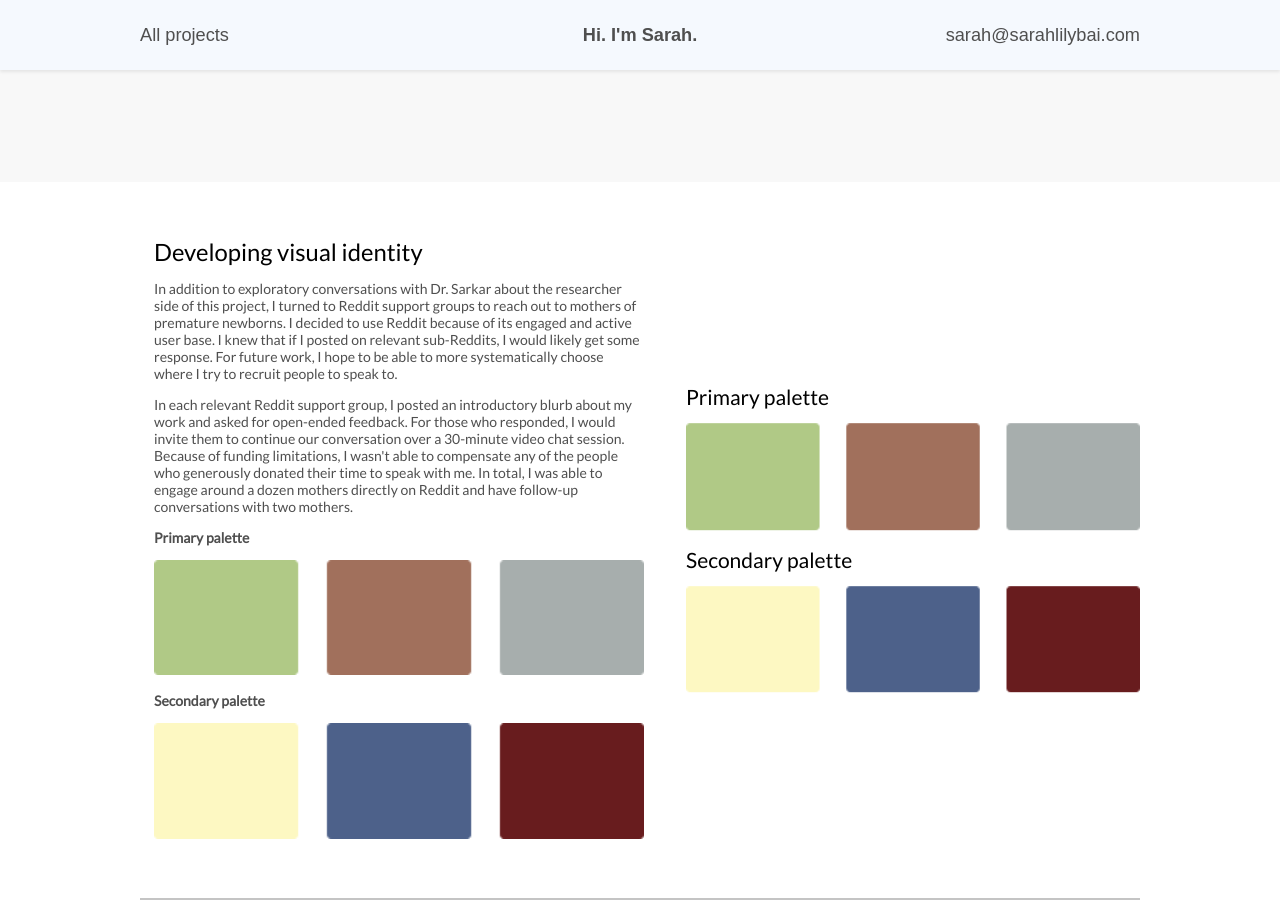
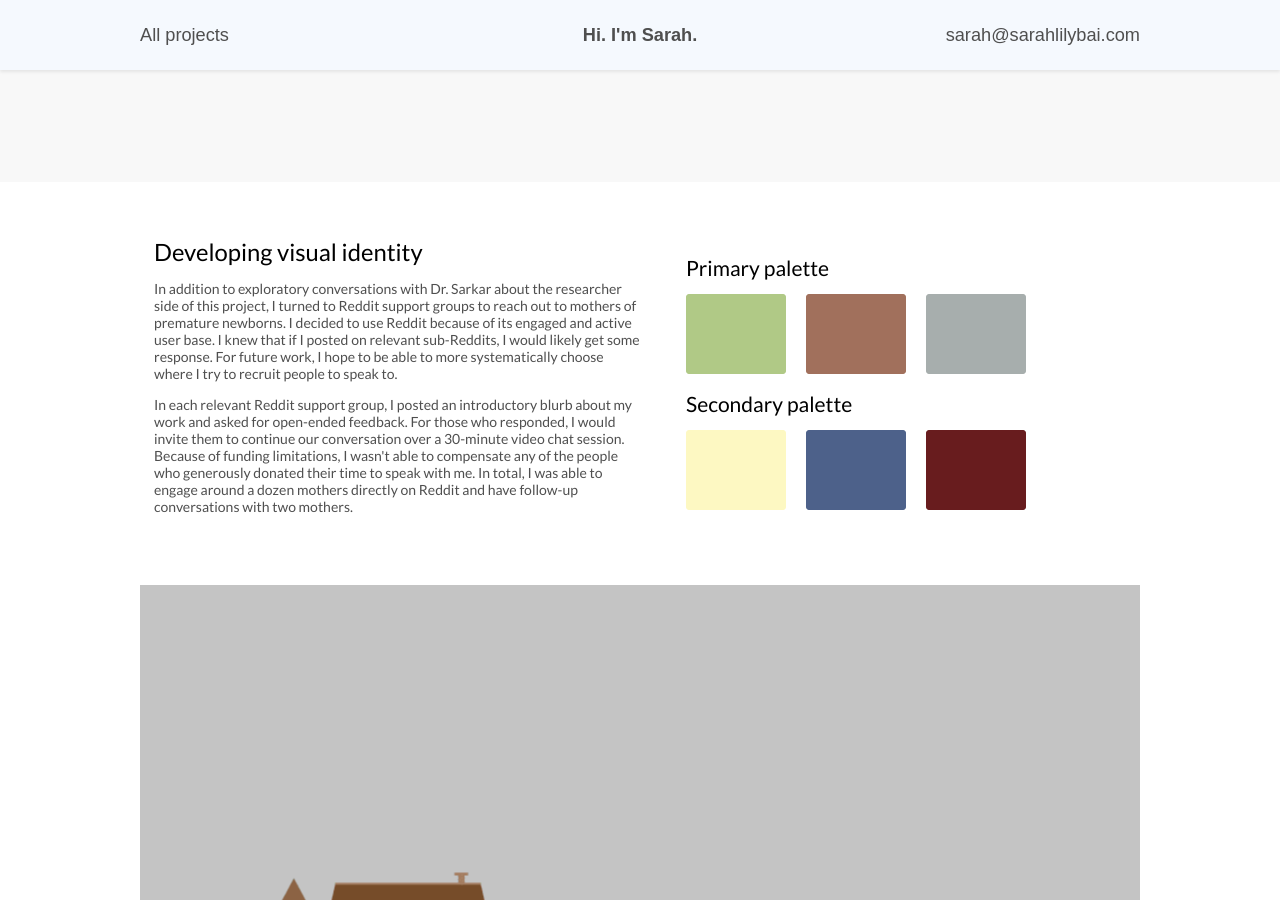
Before and after one commit to sarahbai8/sarahbai8.github.io, a Jekyll site: the page built from growing-urban.html, in a window 1280 px wide and 900 px high, scrolled down 698 px. Built offline with Jekyll 4.4.1, drawn with Linux system fonts in a browser that asks for light colours.

Commit message:
tablet interface tweaks

```diff
--- a/_sass/_components.scss
+++ b/_sass/_components.scss
@@ -41,7 +41,7 @@
         top: 50%;
         left: 50%;
         transform: translate(-50%, -50%);
-        border-bottom: ($baseunit * 1) solid $color-button;
+        border-bottom: ($baseunit * 1) solid $color-text;
         border-left: ($baseunit * 0.75) solid transparent;
         border-right: ($baseunit * 0.75) solid transparent;
     }
--- a/_sass/_layout.scss
+++ b/_sass/_layout.scss
@@ -16,6 +16,7 @@
 .header {
     $header-height: 5 * $baseunit;
 
+    position: -webkit-sticky;
     position: sticky;
     top: 0;
     height: $header-height;
@@ -47,6 +48,7 @@
             text-align: right;
         }
         &--center {
+            white-space: nowrap;
         }
     }
     &__text {
@@ -92,6 +94,10 @@
         &__item {
             width: calc(50% - #{$baseunit / 2});
             margin: 0;
+
+            & + & {
+                margin-top: 0;
+            }
         }
     }
 }
@@ -110,7 +116,7 @@
             width: 30 * $baseunit;
         }
 
-        @include breakpoint($breakpoint-large) {
+        @include breakpoint($breakpoint-medium) {
             .hero__content {
                 top: 45vh;
                 margin-left: auto;
@@ -130,19 +136,29 @@
             top: 4 * $baseunit;
         }
         .hero__visual {
-            bottom: -10 * $baseunit;
-            right: -4 * $baseunit;
-            width: 18 * $baseunit;
+            bottom: -12 * $baseunit;
+            right: -15%;
+            width: 80%;
         }
 
-        @include breakpoint($breakpoint-large) {
-            margin-bottom: 4 * $baseunit;
+        @include breakpoint($breakpoint-medium) {
+            margin-bottom: 5 * $baseunit;
 
             .hero__content {
                 top: 25vh;
             }
             .hero__visual {
+                bottom: -5 * $baseunit;
+                right: -10 * $baseunit;
+                width: 41 * $baseunit;
+            }
+        }
+        @include breakpoint($breakpoint-large) {
+            margin-bottom: 4 * $baseunit;
+
+            .hero__visual {
                 top: 3 * $baseunit;
+                bottom: auto;
                 right: 0;
                 width: 41 * $baseunit;
             }
@@ -152,14 +168,19 @@
         background-color: $color-gray;
 
         .hero__content {
-            top: 35vh;
+            top: 40%;
         }
         .hero__visual {
-            top: -6 * $baseunit;
-            left: -14 * $baseunit;
-            width: 50 * $baseunit;
+            top: -9%;
+            left: -30%;
+            width: 160%;
         }
 
+        @include breakpoint($breakpoint-medium) {
+            .hero__content {
+                top: 50%;
+            }
+        }
         @include breakpoint($breakpoint-large) {
             .hero__content {
                 top: 53vh;
@@ -176,12 +197,12 @@
         overflow: hidden;
 
         .hero__content {
-            top: 4 * $baseunit;
+            top: 10%;
         }
         .hero__visual {
-            bottom: 0;
-            left: 0 * $baseunit;
-            width: 35 * $baseunit;
+            bottom: -1 * $baseunit;
+            left: 0;
+            width: 170%;
         }
 
         @include breakpoint($breakpoint-large) {
@@ -207,8 +228,10 @@
         animation: fadeIn 1.5s, slideUp 0.5s;
         z-index: 20;
 
+        @include breakpoint($breakpoint-medium) {
+            width: $text-block-width;
+        }
         @include breakpoint($breakpoint-large) {
-            width: $text-block-width;
             margin: 0;
         }
     }
@@ -234,6 +257,13 @@
             width: 20 * $baseunit;
         }
 
+        @include breakpoint($breakpoint-medium) {
+            .landing__visual {
+                top: 3 * $baseunit;
+                right: -9 * $baseunit;
+                width: 40 * $baseunit;
+            }
+        }
         @include breakpoint($breakpoint-large) {
             margin-bottom: 15 * $baseunit;
 
@@ -254,15 +284,20 @@
             width: 50 * $baseunit;
             z-index: -1;
         }
-
-        @include breakpoint($breakpoint-large) {
+         @include breakpoint($breakpoint-medium) {
             .landing__content {
+                min-height: 80vh;
                 padding-top: 20 * $baseunit;
             }
             .landing__visual {
                 top: -7 * $baseunit;
                 left: -30 * $baseunit;
                 width: 110 * $baseunit;
+            }
+        }
+        @include breakpoint($breakpoint-large) {
+            .landing__content {
+                min-height: 100vh;
             }
         }
     }
@@ -276,8 +311,8 @@
         }
         .landing__visual {
             bottom: -15 * $baseunit;
-            right: -25 * $baseunit;
-            width: 50 * $baseunit;
+            right: -120%;
+            width: 230%;
         }
 
         @include breakpoint($breakpoint-large) {
@@ -301,9 +336,11 @@
         padding: (4 * $baseunit) 0;
         z-index: 10;
 
-        @include breakpoint($breakpoint-large) {
+        @include breakpoint($breakpoint-medium) {
             justify-content: center;
             width: $text-block-width;
+        }
+        @include breakpoint($breakpoint-large) {
             margin: 0;
         }
     }
@@ -379,6 +416,9 @@
         &--full {
             max-height: initial;
         }
+        &--fit-split {
+            display: inline-block;
+        }
         &--overflow-horizontal {
             min-width: $text-block-width * 1.5;
         }
@@ -399,7 +439,8 @@
                 margin: 0 auto;
             }
             &--fit-split {
-                width: calc(100% - #{($text-block-width + $text-gutter)});
+                display: block;
+                max-width: calc(100% - #{($text-block-width + $text-gutter)});
             }
             &--right {
                 position: absolute;
--- a/_sass/_utils.scss
+++ b/_sass/_utils.scss
@@ -2,12 +2,12 @@
     display: none;
 
     &-sm {
-        @media (max-width: $breakpoint-small) {
+        @media (max-width: $breakpoint-medium) {
             display: none;
         }
     }
     &-lg {
-        @media (min-width: $breakpoint-small + 1) {
+        @media (min-width: $breakpoint-medium + 1) {
             display: none;
         }
     }
--- a/_sass/_vars.scss
+++ b/_sass/_vars.scss
@@ -14,5 +14,5 @@
 $text-block-width: 35 * $baseunit;
 
 $breakpoint-small: 320px;
-$breakpoint-medium: 780px;
+$breakpoint-medium: 768px;
 $breakpoint-large: 1000px;
--- a/empathy.html
+++ b/empathy.html
@@ -48,7 +48,7 @@
                 In each relevant Reddit support group, I posted an introductory blurb about my work and asked for open-ended feedback. For those who responded, I would invite them to continue our conversation over a 30-minute video chat session. Because of funding limitations, I wasn't able to compensate any of the people who generously donated their time to speak with me. In total, I was able to engage around a dozen mothers directly on Reddit and have follow-up conversations with two mothers.
             </p>
         </div>
-        <div class="project-block__visual project-block__visual--overflow-bottom project-block__visual--left project-block__visual--horizontally-center">
+        <div class="project-block__visual project-block__visual--overflow-bottom project-block__visual--left project-block__visual--horizontally-center project-block__visual--fit-split">
             <img src="{{ site.baseurl }}/assets/images/empathy-frames-stack.png" alt="Empathy short film project" class="image">
         </div>
     </div>
--- a/growing-urban.html
+++ b/growing-urban.html
@@ -33,10 +33,12 @@
                 <p class="text">
                     In each relevant Reddit support group, I posted an introductory blurb about my work and asked for open-ended feedback. For those who responded, I would invite them to continue our conversation over a 30-minute video chat session. Because of funding limitations, I wasn't able to compensate any of the people who generously donated their time to speak with me. In total, I was able to engage around a dozen mothers directly on Reddit and have follow-up conversations with two mothers.
                 </p>
-                <p class="text text--bold">Primary palette</p>
-                <img src="{{ site.baseurl }}/assets/images/growing-primary-palette.png" alt="Growing Urban illustration project primary and secondary primary palette" class="image">
-                <p class="text text--bold margin-t">Secondary palette</p>
-                <img src="{{ site.baseurl }}/assets/images/growing-secondary-palette.png" alt="Growing Urban illustration project primary and secondary secondary palette" class="image">
+                <div class="hide-lg">
+                    <p class="text text--bold">Primary palette</p>
+                    <img src="{{ site.baseurl }}/assets/images/growing-primary-palette.png" alt="Growing Urban illustration project primary and secondary primary palette" class="image">
+                    <p class="text text--bold margin-t">Secondary palette</p>
+                    <img src="{{ site.baseurl }}/assets/images/growing-secondary-palette.png" alt="Growing Urban illustration project primary and secondary secondary palette" class="image">
+                </div>
             </div>
             <div class="project-block__visual project-block__visual--fit-split project-block__visual--right project-block__visual--vertically-center hide-sm">
                 <h3 class="heading heading--3">Primary palette</h3>
@@ -67,7 +69,7 @@
                 To help manage the scope and clarify the deliverables of this project, I worked with Dr. Sarkar to develop a week-by-week project schedule. Having a schedule for the project allowed me to concretely determine whether I was on-schedule or, if behind schedule, by how much. Starting the project by agreeing on a schedule also allowed me to be more intentional about how I carried out this project. I had read about the importance of human-centered design and about gathering user input in order build something useful. I wanted to make sure that this emphasis would be incorporated into the work.
             </p>
         </div>
-        <div class="project-block__visual project-block__visual--left project-block__visual--horizontally-center project-block__visual--vertically-center">
+        <div class="project-block__visual project-block__visual--left project-block__visual--horizontally-center project-block__visual--vertically-center project-block__visual--fit-split">
             <img src="{{ site.baseurl }}/assets/images/growing-illustration-large.png" alt="Growing Urban illustration project finished vector illustrations" class="hide-sm image">
             <img src="{{ site.baseurl }}/assets/images/growing-illustration-small.png" alt="Growing Urban illustration project finished vector illustrations" class="hide-lg image">
         </div>
```
